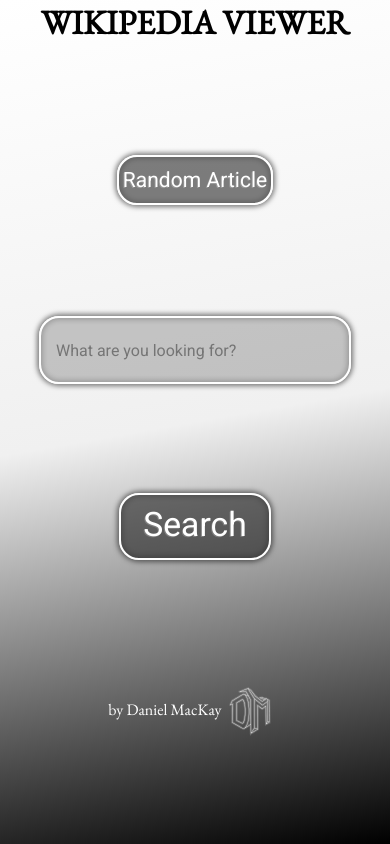
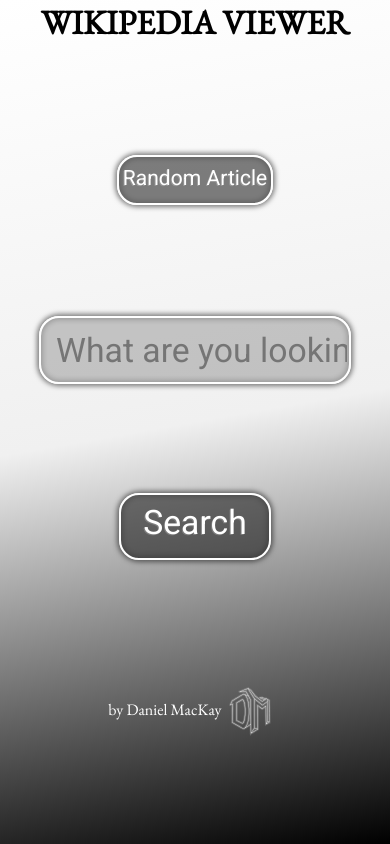
Before and after one commit to mackay218/WikipediaViewer, a plain HTML site: page index.html in a window 390 px wide. Drawn offline with nearby package versions, Linux system fonts and the light colour scheme; files whose address does not match are found by name.

Commit message:
size and layout changes

```diff
--- a/styles/style.css
+++ b/styles/style.css
@@ -88,7 +88,7 @@ h1{
 
 @media only screen and (orientation: portrait) and (max-width: 1024px){
   .button{
-    padding-top: 10px;
+    padding-top: 1vh;
     transition: 0.5s;
   }
 }
@@ -117,7 +117,7 @@ h1{
     height: 8vh;
     width: 2vw;
     font-family: "Roboto", sans-serif;
-    font-size: 16px;
+    font-size: 4vh;
     padding-left: 15px;
     background: rgba(0,0,0,0.2);
     border: 2px solid #fff;
@@ -135,7 +135,7 @@ h1{
   bottom: 2px;
   height: 8vh;
   width: 18vh;
-  padding: 10px 2px 0 2px;
+  padding: 1vh 2px 0 2px;
   font-family: "Roboto", sans-serif;
   font-size: 4vh;
   text-align: center;
```
